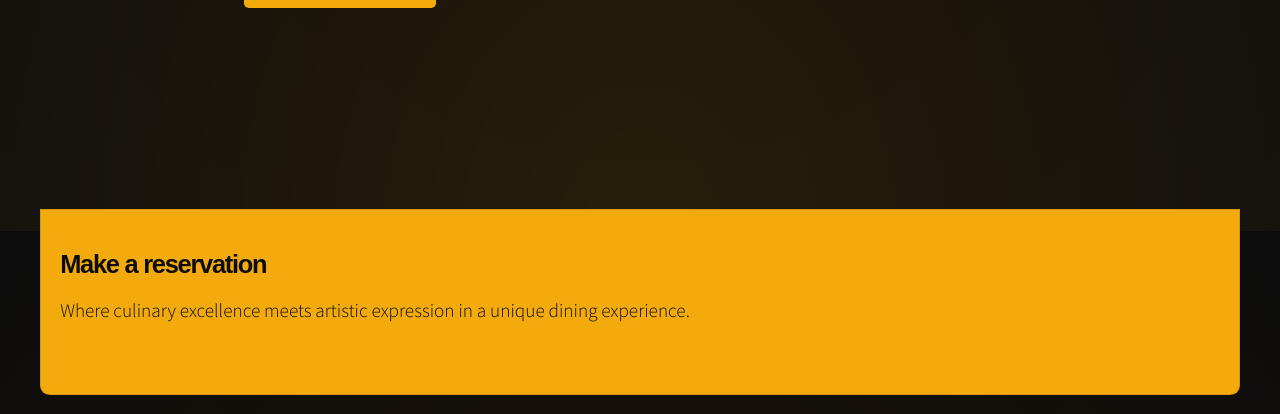
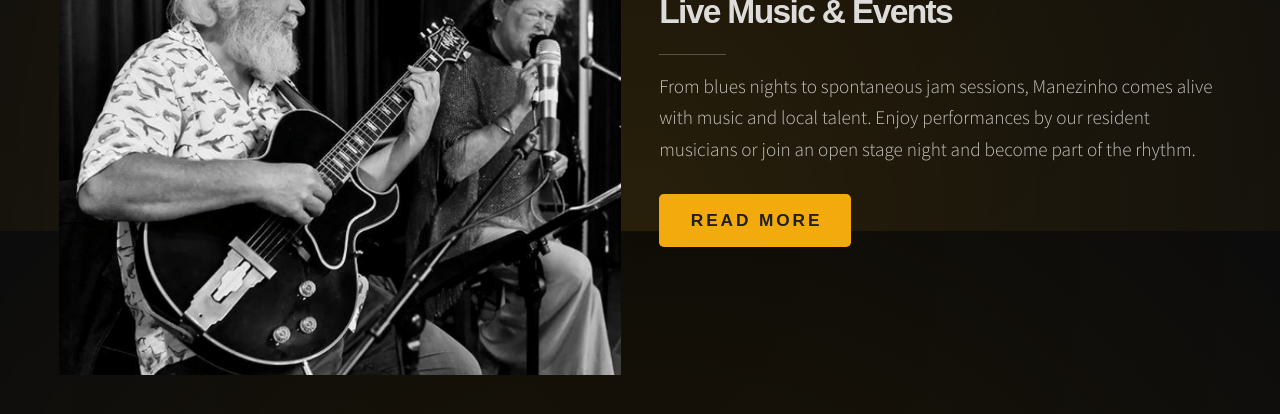
Before and after one commit to codette-net/manezinho, a PHP site: page / in a window 1280 px wide. Shown: the part 1369-1783 px from the top of the page. Run offline with PHP 8.4, Linux system fonts and the light colour scheme.

Commit message:
added events and about section on home

```diff
--- a/assets/css/components.css
+++ b/assets/css/components.css
@@ -737,6 +737,7 @@ button,
   white-space: nowrap;
   outline: 1px solid transparent;
   outline-offset: 3px;
+  width: fit-content;
 
 
 }
@@ -1237,8 +1238,6 @@ address {
   display: flex;
   justify-content: center;
   align-items: baseline;
-  min-height: 90vh;
-  min-height: 90dvh;
   overflow-x: hidden;
   overflow-y: auto;
 }
@@ -1381,9 +1380,11 @@ address {
   flex: 1;
   display: flex;
   flex-direction: column;
-  align-items: center;
+  /* align-items: center; */
   /* border: 1px solid purple; */
   justify-content: space-between;
+  padding: var(--spacing-base);
+
 }
 
 .panel.spotlight .col {
--- a/assets/css/style.css
+++ b/assets/css/style.css
@@ -122,7 +122,6 @@ li[role="none"], .nav-link {
 }
 
 .nav-link[aria-current="page"] {
-  color: var(--gold-tint-2);
   padding: 0.5em 2em;
   text-align: center;
   text-decoration: none;
--- a/index.html
+++ b/index.html
@@ -176,9 +176,35 @@
       </div>
     </section>
 
-    <section id="events">
+    <section id="events" class="panel">
+      <div class="col">
+        <div class="image"><img src="./assets/img/pieterJet.png" alt="Pieter and Jet on stage" loading="lazy"></div>
+      </div>
+      <div class="col">
+        <h2 class="major">Live Music & Events</h2>
+        <p>
+          From blues nights to spontaneous jam sessions, Manezinho comes alive with music and local talent.
+          Enjoy performances by our resident musicians or join an open stage night and become part of the rhythm.
+        </p>
+        <a href="/events.html" class="button primary">Read more</a>
+      </div>
+    </section>
+    <section id="about" class="panel">
+      <div class="col">
+        <h2 class="major">A New Chapter in an Azorean Story</h2>
+        <p>
+          Named after Manuel “Manezinho” Medeiros, a humble fisherman who turned his love of food and community into a
+          local legend, our restaurant continues his spirit of creativity and warmth. Revived by artist and musician
+          Pieter Adriaans and his wife Cesarina, Manezinho is now a place where art, music, and good food come together
+          on the coast of São Jorge.
+        </p>
+        <a href="/about.html" class="button primary">Read more</a>
+      </div>
+      <div class="col">
+        <div class="image"><img src="./assets/img/pieteRiniEwi.jpg" alt="Art at Manezinho" loading="lazy"></div>
+      </div>
+    </section>
 
-    </section>
     <section id="about">
 
     </section>
```
